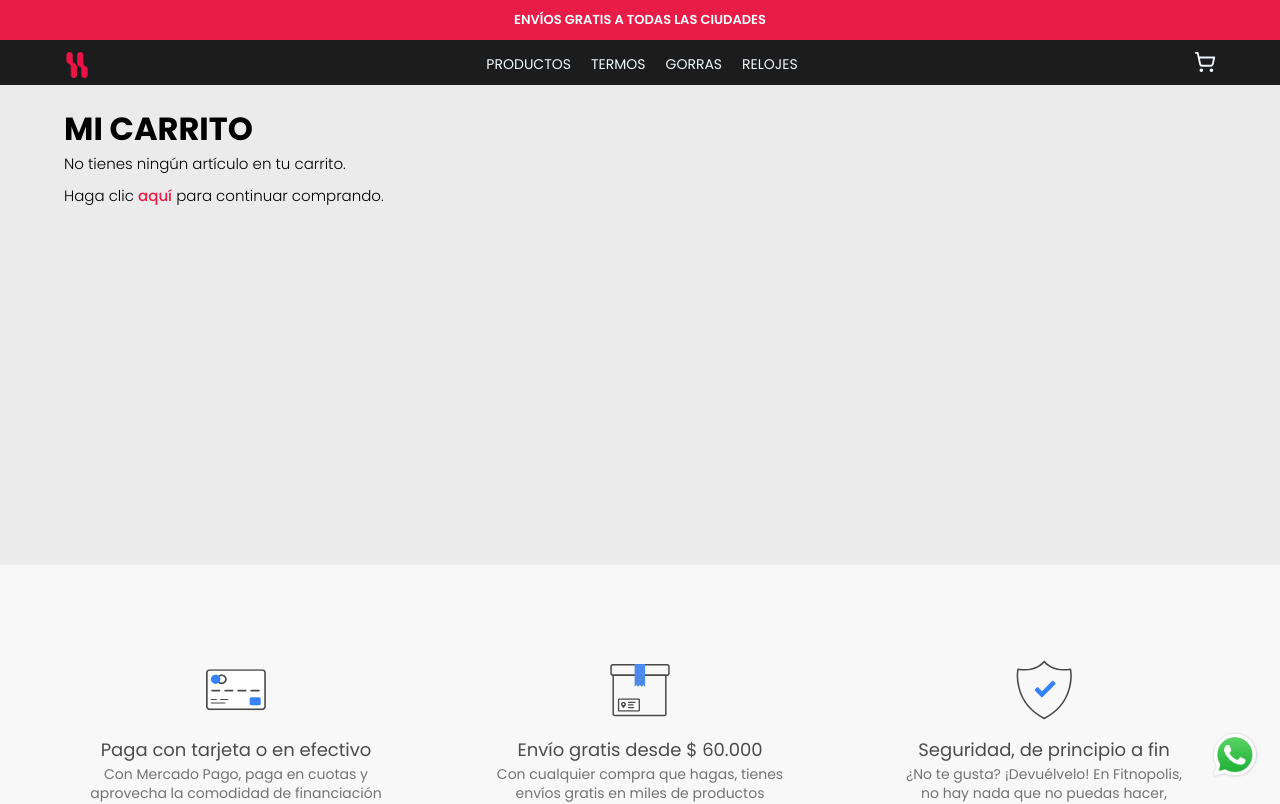
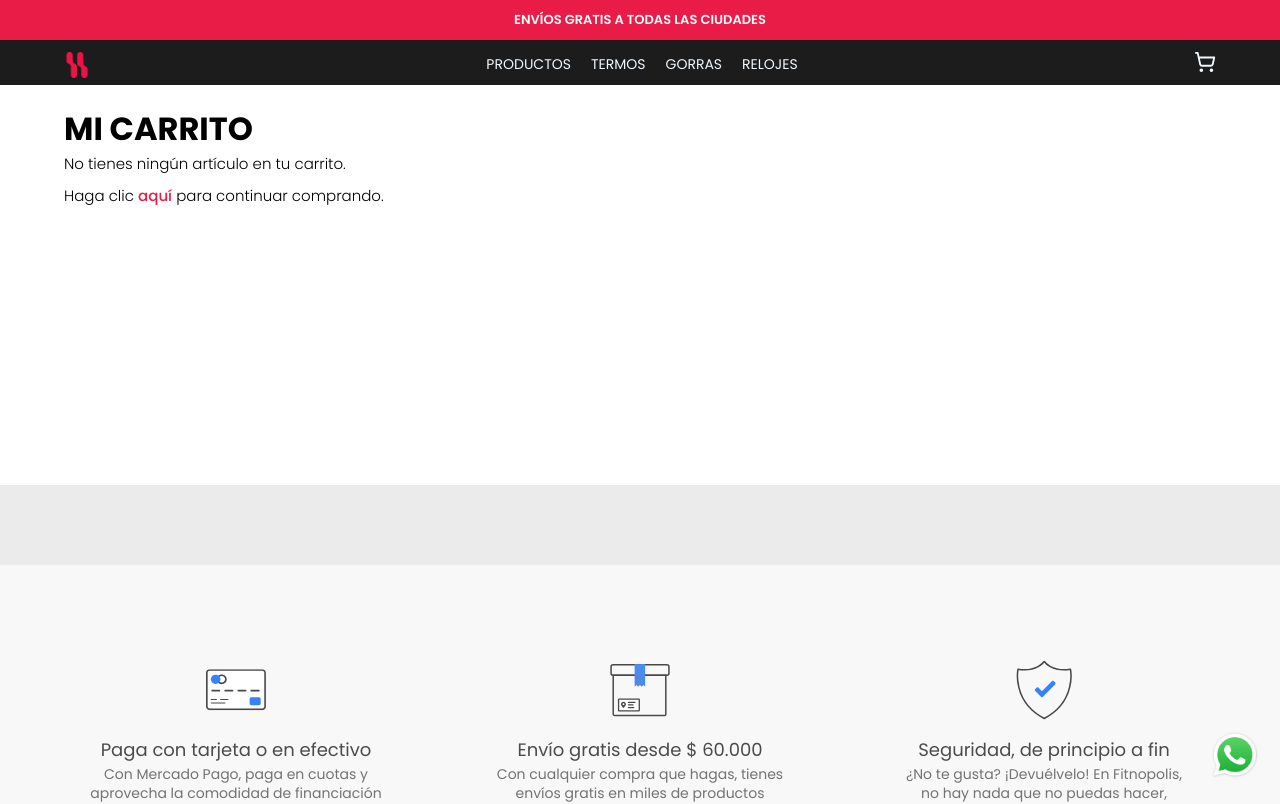
Before and after one commit to nevobit/fitnopolis, a Next.js app in the folder apps/web/: page /carrito in a window 1280 px wide. Shown: the top 804 px of the page. Built offline with nearby package versions, Linux system fonts and the light colour scheme.

Commit message:
chore: best UI

```diff
--- a/apps/web/app/carrito/Cart.module.css
+++ b/apps/web/app/carrito/Cart.module.css
@@ -1,3 +1,7 @@
+.body{
+  background-color: #fff;
+}
+
 .container{
   width: min(90%, 120rem);
   margin-inline: auto;
--- a/apps/web/app/carrito/page.tsx
+++ b/apps/web/app/carrito/page.tsx
@@ -17,6 +17,9 @@ const Cart = () => {
 
 
   return (
+    <div className={styles.body} >
+
+
     <div className={styles.container} >
       <h1>MI CARRITO</h1>
 
@@ -77,7 +80,9 @@ const Cart = () => {
         </div>
       )}
 
+      </div>
     </div>
+
   )
 }
 
--- a/apps/web/app/checkout/Checkout.module.css
+++ b/apps/web/app/checkout/Checkout.module.css
@@ -1,3 +1,6 @@
+.body{
+  background-color: #fff;
+}
 .container{
   width: min(90%, 120rem);
   margin-inline: auto;
```
